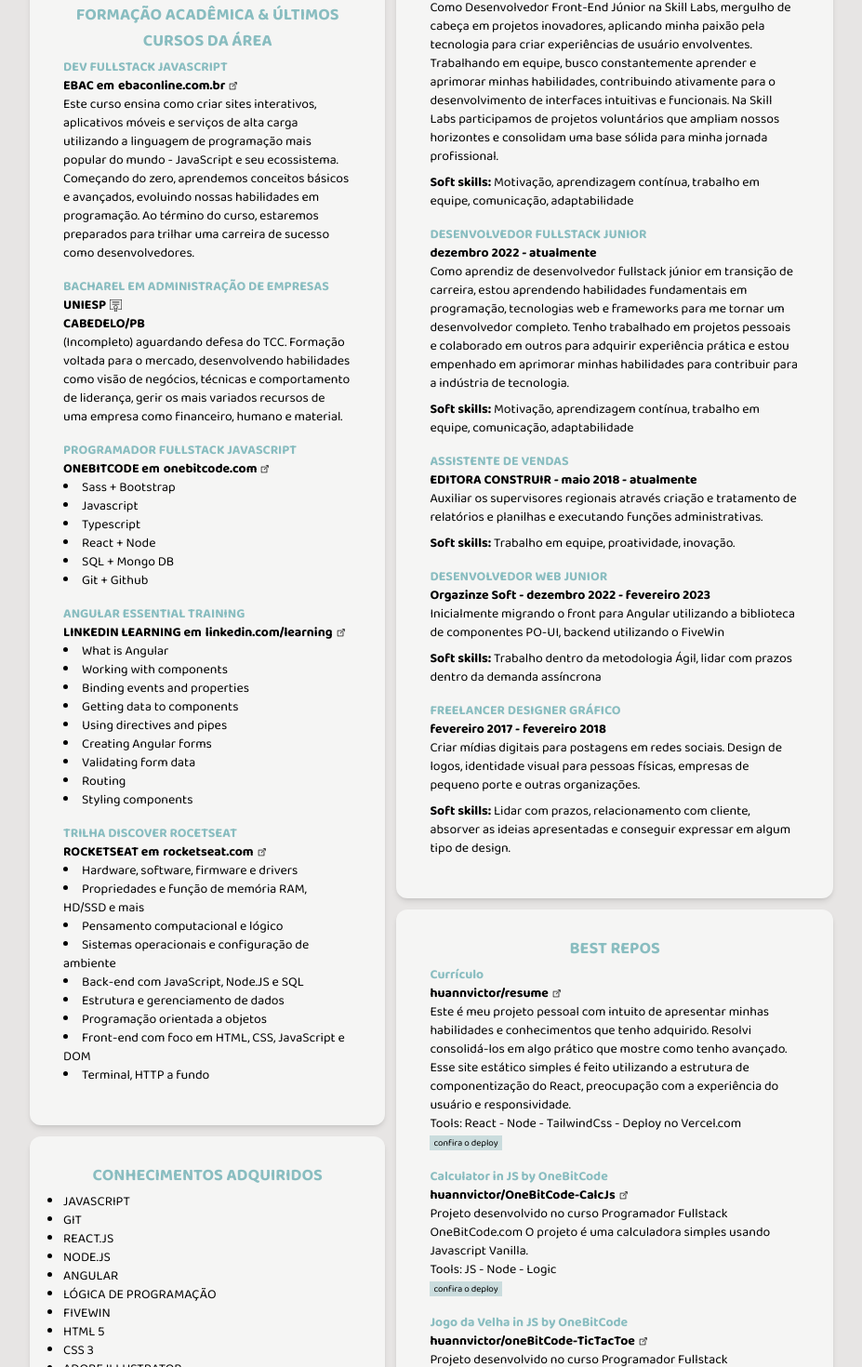
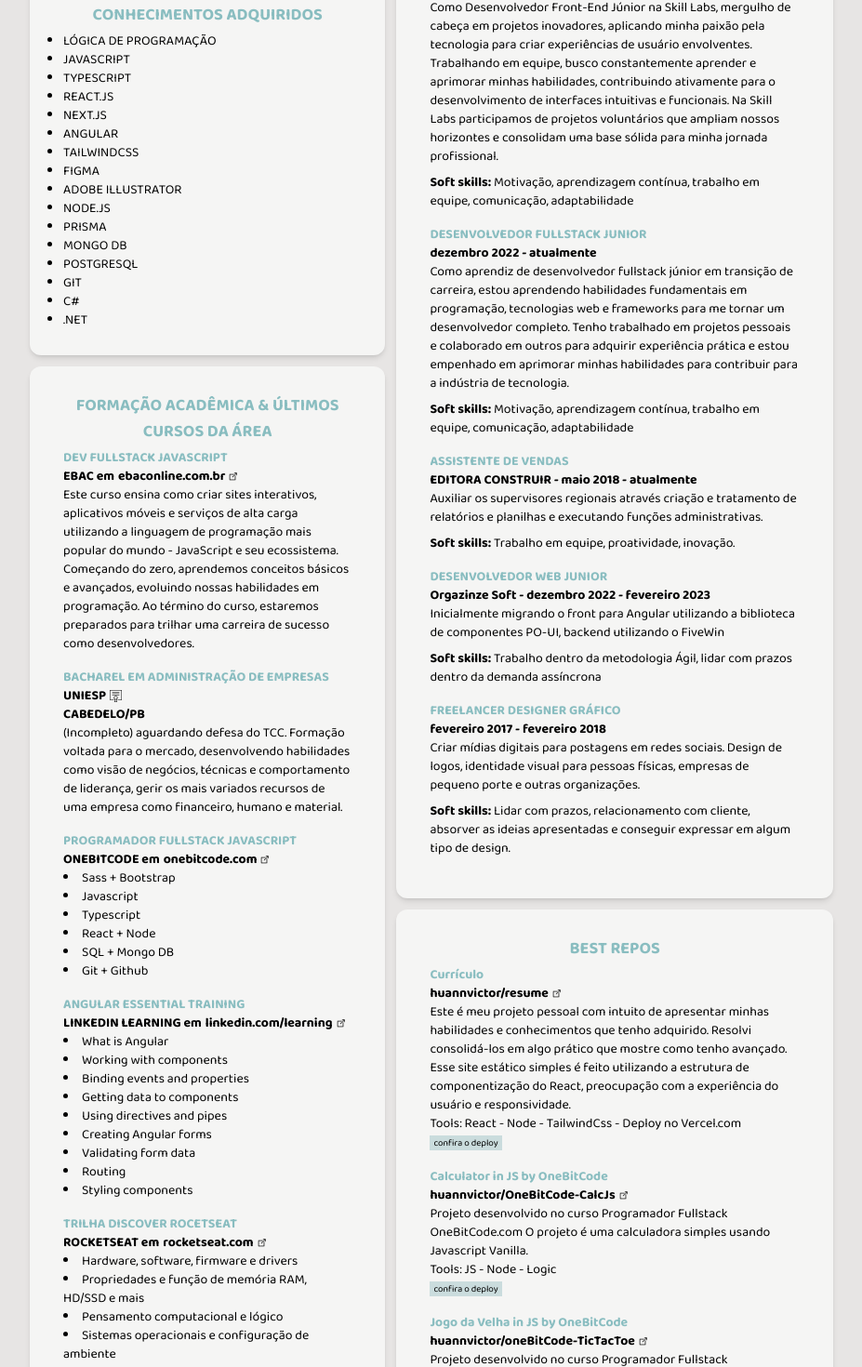
Before and after one commit to huannvictor/curriculo, a React (Create React App) app: page / in a window 1280 px wide. Shown: the part 658-2128 px from the top of the page at 93% size, without its empty margins (176-1103 px from the left). Built offline with nearby package versions, Linux system fonts and the light colour scheme.

Commit message:
knowledge application updated

```diff
--- a/src/App.jsx
+++ b/src/App.jsx
@@ -27,8 +27,8 @@
       <div className="flex flex-col gap-3 sm:grid-cols-2 sm:flex-row">
         <div className="left flex flex-col gap-3 text-sm sm:max-w-lg">
           <PersonalMotivation isPtbr={isPtbr} />
+          <KnowledgeApplication isPtbr={isPtbr} />
           <Studies isPtbr={isPtbr} />
-          <KnowledgeApplication isPtbr={isPtbr} />
         </div>
 
         <div className="left flex flex-col gap-3 text-sm sm:max-w-lg">
--- a/src/components/KnowledgeApplication/content.js
+++ b/src/components/KnowledgeApplication/content.js
@@ -1,16 +1,20 @@
 export const knowledgeTitle = "CONHECIMENTOS ADQUIRIDOS";
 
 export const knowledgeList = [
+  "LÓGICA DE PROGRAMAÇÃO",
   "JAVASCRIPT",
+  "TYPESCRIPT",
+  "REACT.JS",
+  "NEXT.JS",
+  "ANGULAR",
+  "TAILWINDCSS",
+  "FIGMA",
+  "ADOBE ILLUSTRATOR",
+  "NODE.JS",
+  "PRISMA",
+  "MONGO DB",
+  "POSTGRESQL",
   "GIT",
-  "REACT.JS",
-  "NODE.JS",
-  "ANGULAR",
-  "LÓGICA DE PROGRAMAÇÃO",
-  "FIVEWIN",
-  "HTML 5",
-  "CSS 3",
-  "ADOBE ILLUSTRATOR",
-  "FIGMA",
-  "TYPESCRIPT (BÁSICO)",
+  "C#",
+  ".NET"
 ];
--- a/src/components/KnowledgeApplication/contentEn.js
+++ b/src/components/KnowledgeApplication/contentEn.js
@@ -1,16 +1,20 @@
 export const knowledgeTitleEn = "ACQUIRED SKILLS";
 
 export const knowledgeListEn = [
+  "LÓGICA DE PROGRAMAÇÃO",
   "JAVASCRIPT",
+  "TYPESCRIPT",
+  "REACT.JS",
+  "NEXT.JS",
+  "ANGULAR",
+  "TAILWINDCSS",
+  "FIGMA",
+  "ADOBE ILLUSTRATOR",
+  "NODE.JS",
+  "PRISMA",
+  "MONGO DB",
+  "POSTGRESQL",
   "GIT",
-  "REACT.JS",
-  "NODE.JS",
-  "ANGULAR",
-  "PROGRAMMING LOGIC",
-  "FIVEWIN",
-  "HTML 5",
-  "CSS 3",
-  "ADOBE ILLUSTRATOR",
-  "FIGMA",
-  "TYPESCRIPT (BASIC)",
+  "C#",
+  ".NET"
 ];
```
